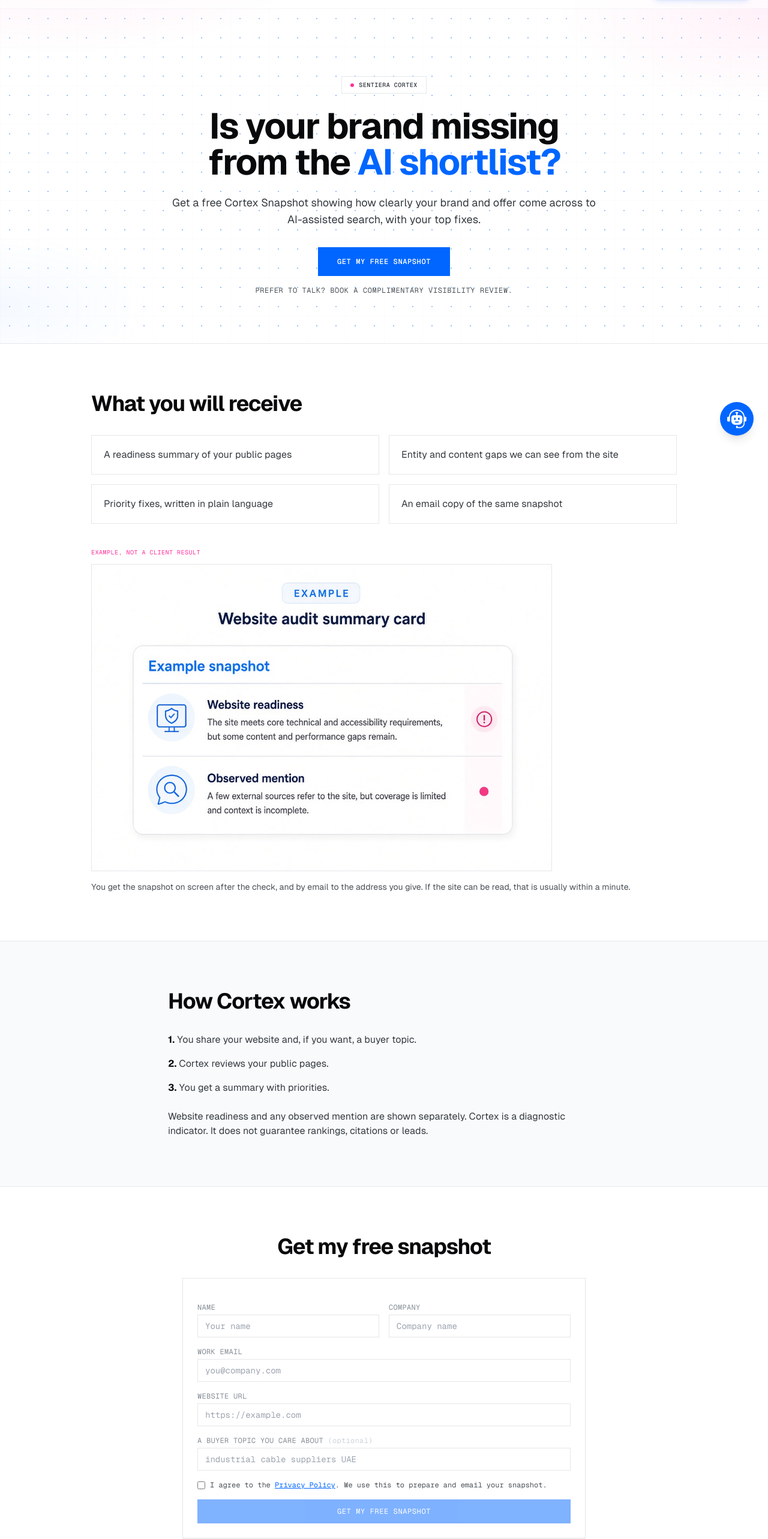
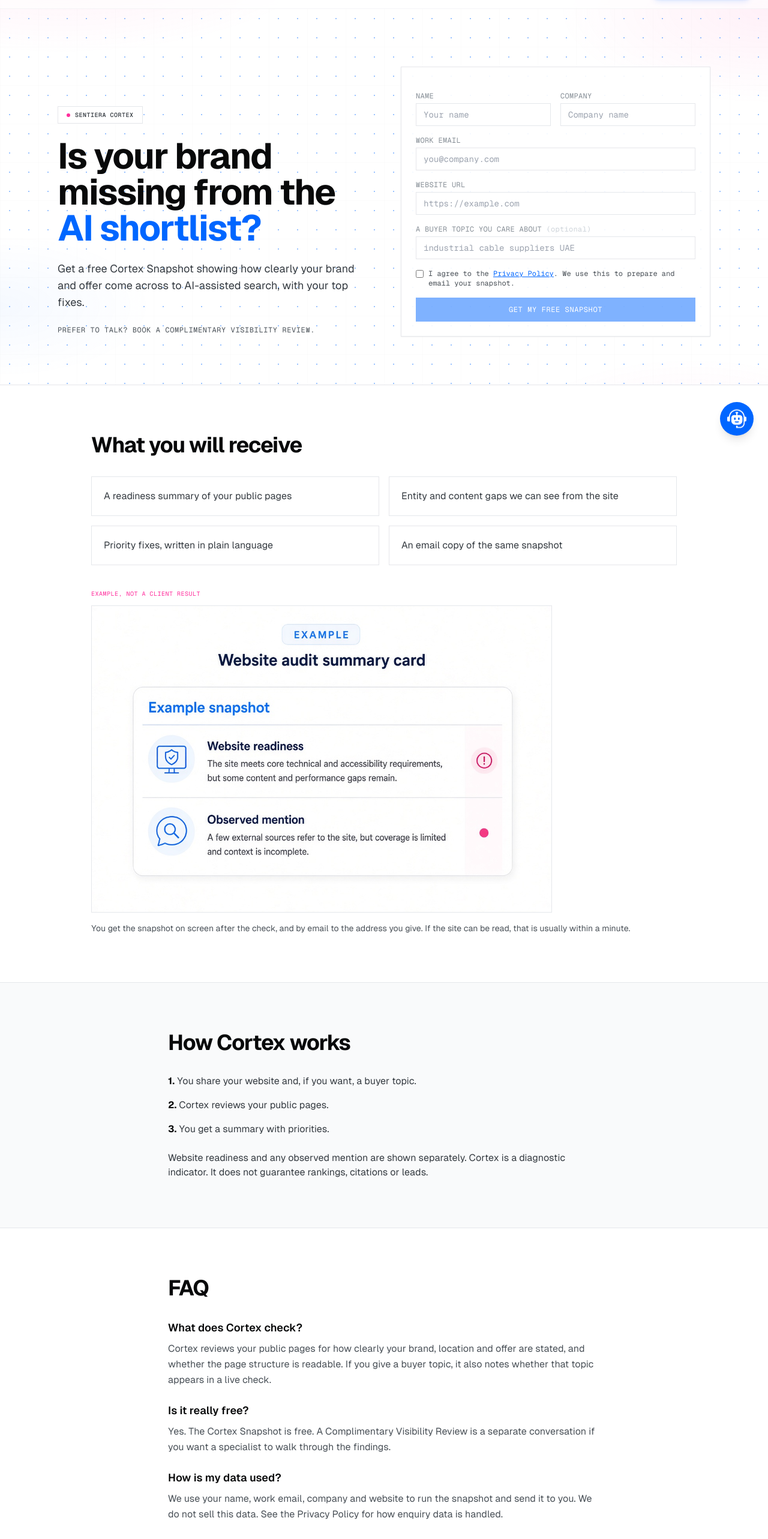
Before and after one commit to Acidtuner/sentiera, a Next.js app: page /cortex in a window 1280 px wide. Shown: the part 50-2615 px from the top of the page at 60% size. Built offline with nearby package versions, Linux system fonts and the light colour scheme.

Commit message:
Move Cortex form into a two-column hero and remove trust panel

```diff
--- a/src/app/cortex/page.tsx
+++ b/src/app/cortex/page.tsx
@@ -106,26 +106,34 @@ export default function CortexPage() {
     <div className="relative min-h-[60vh]">
       {!auditResult && !isLoading && (
         <>
-          <section className="relative overflow-hidden border-b border-hairline pt-20 pb-16 sm:pt-28 sm:pb-20">
+          <section className="relative overflow-hidden border-b border-hairline pt-16 pb-16 sm:pt-24 sm:pb-20">
             <div className="pointer-events-none absolute inset-0 z-0 opacity-40 [background-image:radial-gradient(#0066FF_0.75px,transparent_0.75px)] [background-size:32px_32px]" aria-hidden="true" />
-            <div className="relative z-10 mx-auto max-w-3xl px-6 text-center">
+            <div className="relative z-10 mx-auto max-w-6xl px-6 lg:px-8">
+              <div className="grid grid-cols-1 lg:grid-cols-2 gap-10 lg:gap-14 items-start">
+                <div className="lg:sticky lg:top-24">
                   <div className="inline-flex items-center gap-2 border border-hairline bg-white/90 px-3.5 py-1.5">
                     <span className="h-1.5 w-1.5 rounded-full bg-accent" />
                     <span className="font-mono text-[10px] font-semibold uppercase tracking-wider text-slate-700">Sentiera Cortex</span>
                   </div>
-              <h1 className="mt-6 font-sans text-4xl sm:text-5xl md:text-6xl font-bold tracking-tight-heading text-slate-950 leading-[0.96]">
+                  <h1 className="mt-6 font-sans text-4xl sm:text-5xl lg:text-6xl font-bold tracking-tight-heading text-slate-950 leading-[0.96]">
                     Is your brand missing from the <span className="text-tech-blue">AI shortlist?</span>
                   </h1>
-              <p className="mt-6 font-sans text-base sm:text-lg text-slate-700 leading-relaxed">
+                  <p className="mt-6 font-sans text-base sm:text-lg text-slate-700 leading-relaxed max-w-xl">
                     Get a free Cortex Snapshot showing how clearly your brand and offer come across to AI-assisted search, with your top fixes.
                   </p>
-              <div className="mt-8 flex flex-col items-center gap-4">
-                <a href="#cortex-form" className="inline-flex items-center gap-2 bg-tech-blue px-8 py-4 font-mono text-xs font-semibold uppercase tracking-wider text-white hover:bg-tech-blue-600">
-                  Get my free snapshot
-                </a>
-                <Link href="/contact" className="font-mono text-xs uppercase tracking-wider text-slate-600 hover:text-tech-blue">
+                  <Link href="/contact" className="mt-6 inline-block font-mono text-xs uppercase tracking-wider text-slate-600 hover:text-tech-blue">
                     Prefer to talk? Book a Complimentary Visibility Review.
                   </Link>
+                </div>
+                <div>
+                  <AuditForm onSubmit={handleRunAudit} isLoading={isLoading} showManual={showManual} />
+                  {errorMsg && (
+                    <div className="mt-4 p-4 bg-rose-50 border border-rose-200 text-rose-800 flex items-start gap-3 text-xs font-mono">
+                      <AlertCircle className="w-4 h-4 flex-shrink-0 mt-0.5" />
+                      <p>{errorMsg}{showManual ? " Paste the main page text above and submit again." : ""}</p>
+                    </div>
+                  )}
+                </div>
               </div>
             </div>
           </section>
@@ -162,29 +170,6 @@ export default function CortexPage() {
                 <li className="font-sans text-base text-slate-700"><strong className="text-slate-950">3.</strong> You get a summary with priorities.</li>
               </ol>
               <p className="mt-6 font-sans text-base text-slate-700">Website readiness and any observed mention are shown separately. Cortex is a diagnostic indicator. It does not guarantee rankings, citations or leads.</p>
-            </div>
-          </section>
-
-          <section className="border-b border-hairline bg-white py-16 sm:py-20">
-            <div className="mx-auto max-w-3xl px-6">
-              <h2 className="font-sans text-3xl sm:text-4xl font-bold tracking-tight-heading text-slate-950 text-center">Get my free snapshot</h2>
-              <div className="mt-8">
-                <AuditForm onSubmit={handleRunAudit} isLoading={isLoading} showManual={showManual} />
-              </div>
-              {errorMsg && (
-                <div className="max-w-2xl mx-auto mt-4 p-4 bg-rose-50 border border-rose-200 text-rose-800 flex items-start gap-3 text-xs font-mono">
-                  <AlertCircle className="w-4 h-4 flex-shrink-0 mt-0.5" />
-                  <p>{errorMsg}{showManual ? " Paste the main page text above and submit again." : ""}</p>
-                </div>
-              )}
-            </div>
-          </section>
-
-          <section className="border-b border-hairline bg-white/70 py-16 sm:py-20">
-            <div className="mx-auto max-w-3xl px-6">
-              <h2 className="font-sans text-3xl sm:text-4xl font-bold tracking-tight-heading text-slate-950">Who is behind it</h2>
-              <p className="mt-4 font-sans text-base text-slate-700">Sentiera Technologies, a digital agency in Dubai and Abu Dhabi.</p>
-              <p className="mt-3 font-sans text-base text-slate-700">Our delivery team in Bangalore has worked with Nidec, Murata, TSI Power and TD Power Systems.</p>
             </div>
           </section>
 
```
Lines whose indentation alone changed are shown as unchanged.
